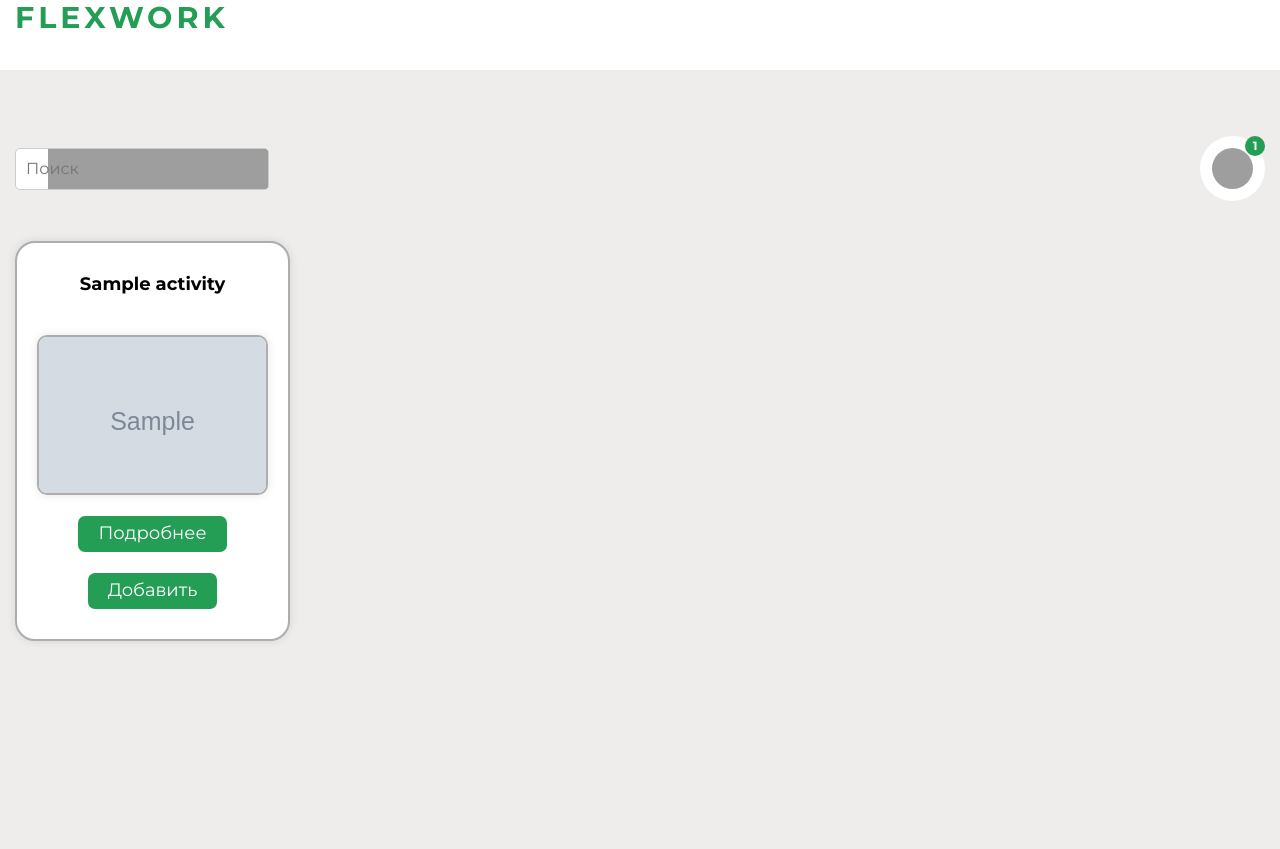
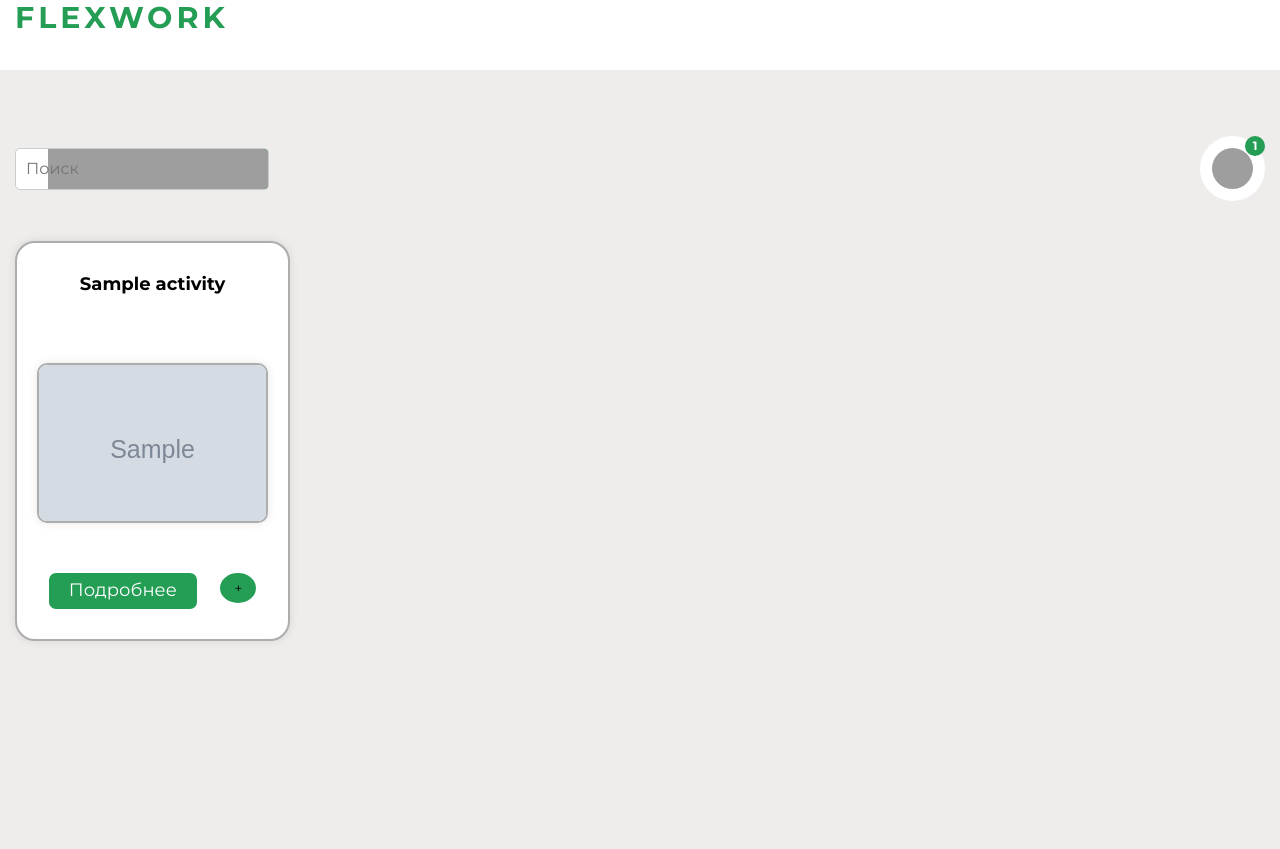
Before and after one commit to Sushakkk/RIP, a Django app: page / in a window 1280 px wide. Shown: the part 34-883 px from the top of the page. Run offline with Django 4.2, Linux system fonts and the light colour scheme; tables that the repository leaves empty hold one stand-in row (values such as "Sample post"); grey boxes marked "Sample" are stand-in pictures.

Commit message:
2 лаба

```diff
--- a/main/static/css/services.css
+++ b/main/static/css/services.css
@@ -77,9 +77,16 @@
     font-weight: 500;
 
 }
+
+.item-service_buttons{
+    width: 100%;
+    display: flex;
+    justify-content: space-around;
+}
 .item-service__button {
 
 }
+
 
 .button-page{
 
@@ -96,6 +103,15 @@
      cursor: pointer;
      font-size: 1.125rem;
 
+}
+
+
+
+
+.main-block__button__add{
+    padding: 7px 14px;
+    border-radius: 50%;
+    background-color: var(--main_color);
 
 }
 
--- a/main/templates/basket.html
+++ b/main/templates/basket.html
@@ -8,7 +8,7 @@
       <div class="basket__title-main">Самозанятый</div>
     </div>
 
-    <div>{{ data.self_employed.id }}</div>
+
 
     {% if data.activities|length > 0 %}
       <form method="post" action="{{ data.self_employed.id }}/">
--- a/main/templates/index.html
+++ b/main/templates/index.html
@@ -45,6 +45,7 @@
           <div class="item-service__img">
             <img src="{{ activity.img_url }}" alt="{{ activity.title }}" />
           </div>
+         <div class="item-service_buttons">
           <a
           href="{% url 'main:activity' activity.id %}"
           class="item-service__button button-page"
@@ -53,10 +54,11 @@
 
         <form method="post" action="activity/{{activity.id}}/add_activity/">
           {% csrf_token %}
-            <button class="main-block__button button-page" type="submit">
-                Добавить
+          <button class="main-block__button__add " type="submit">
+              +
           </button>
       </form>
+         </div>
 
 
         </div>
--- a/main/views.py
+++ b/main/views.py
@@ -87,14 +87,7 @@ def get_current_user():
     return User.objects.filter(is_superuser=False).first()  # Получаем текущего пользователя, исключая суперпользователя
 
 
-
-
-
-
-
-
-
-def GetSelfEmployed(request, self_employed_id=0):
+def get_self_employed_activities():
     current_user = get_current_user()
 
     # Инициализируем переменную self_employed значением None
@@ -122,12 +115,21 @@ def GetSelfEmployed(request, self_employed_id=0):
         pass
 
     # Возвращаем данные в шаблон
-    return render(request, 'basket.html', {
+    return {
         'data': {
             'self_employed': self_employed,
             'activities': activities_data,
         }
-    })
+    }
+
+
+
+
+
+
+def GetSelfEmployed(request, self_employed_id=0):
+    context = get_self_employed_activities()
+    return render(request, 'basket.html', context)
 
 
 
@@ -139,36 +141,7 @@ def delete_self_employed(request, self_employed_id):
     with connection.cursor() as cursor:
         cursor.execute("UPDATE self_employed SET status = 'deleted' WHERE id = %s", [self_employed_id])
 
-    current_user = get_current_user()
 
-    # Инициализируем переменную self_employed значением None
-    self_employed = None
-    activities_data = []
-
-    try:
-        # Получаем самозанятого для текущего пользователя со статусом 'draft'
-        self_employed = SelfEmployed.objects.get(user=current_user, status='draft')
-
-        # Получаем все связанные активности через промежуточную таблицу
-        activities_with_importance = SelfEmployedActivities.objects.filter(self_employed=self_employed).select_related('activity')
-
-        # Формируем список активностей с полем importance
-        activities_data = [
-            {
-                'activity': item.activity,  # Активность
-                'importance': item.importance  # Значение поля importance
-            }
-            for item in activities_with_importance
-        ]
-
-    except SelfEmployed.DoesNotExist:
-        # Если самозанятый не найден, activities_data останется пустым
-        pass
-
-    # Возвращаем данные в шаблон
-    return render(request, 'basket.html', {
-        'data': {
-            'self_employed': self_employed,
-            'activities': activities_data,
-        }
-    })
+    # context = get_self_employed_activities()
+    # return render(request, 'basket.html', context)
+    return redirect("/")
```
Lines whose indentation alone changed are shown as unchanged.
